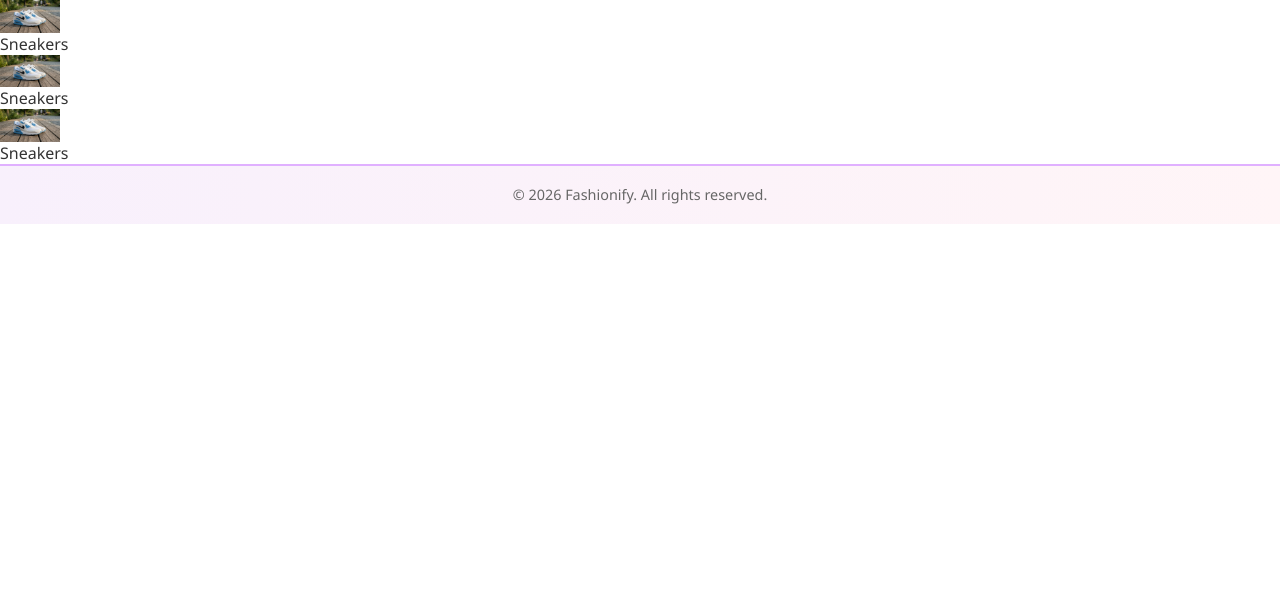
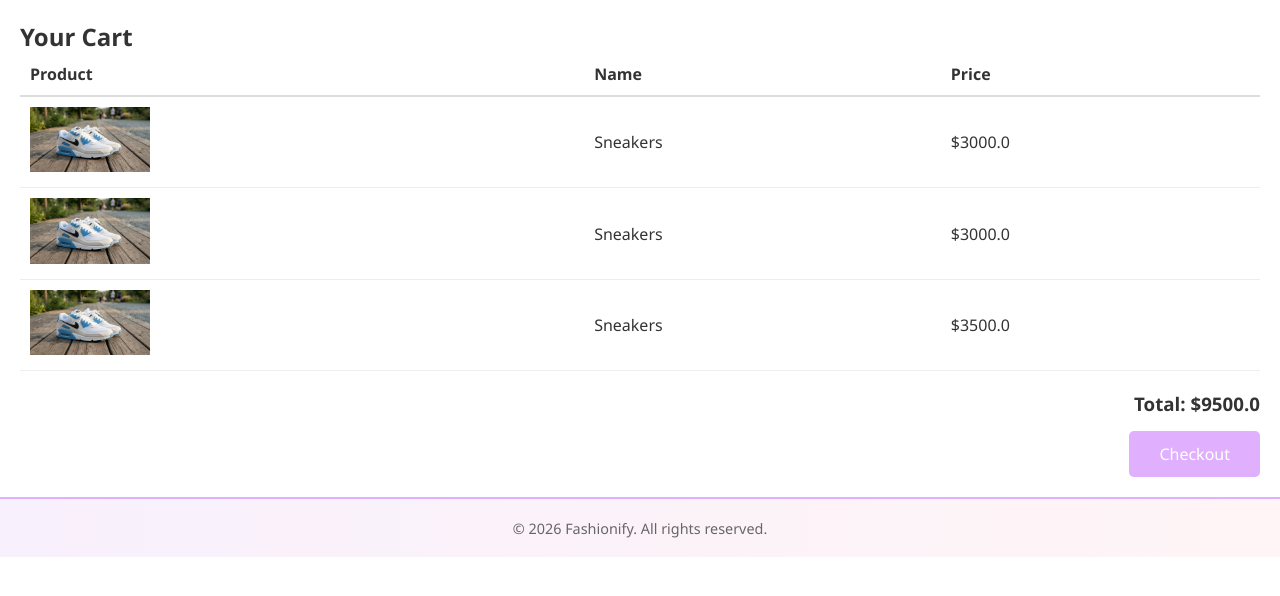
Before and after one commit to QiratHussain/Fashionify, a Flask app: page /cart in a window 1280 px wide. Shown: the part 69-665 px from the top of the page. Run offline with Flask 3, Linux system fonts and the light colour scheme; a user stored in the database is signed in; some libraries are stand-ins or nearby versions.

Commit message:
checkout page

```diff
--- a/main.py
+++ b/main.py
@@ -146,9 +146,19 @@ def cart():
     ).scalars().all()
     return render_template("cart.html", items=items, user=current_user)
 
+@app.route("/checkout")
+@login_required
+def checkout():
+    items = db.session.execute(
+        db.select(Cart).where(Cart.user_id == current_user.id)
+    ).scalars().all()
+    total = sum(item.product.price for item in items)
+    return render_template("checkout.html", items=items, total=total, user= current_user)
+
 # ------------------------------------------------------------------------
 if __name__=="__main__":
     app.run(debug=True)
+
 
 # TODO: 8. buy page
 # TODO: 11. checkout page
--- a/templates/cart.html
+++ b/templates/cart.html
@@ -1,7 +1,39 @@
 {% extends "base.html" %}
 {% block content %}
-{% for item in items %}
-  <img src="{{ item.product.img_url }}" width="60">
-  <p>{{ item.name }}</p>
-{% endfor %}
+<div style="width:100%; max-width:none; padding:20px;">
+  <h2>Your Cart</h2>
+
+  <table style="width:100%; border-collapse:collapse;">
+    <thead>
+      <tr style="text-align:left; border-bottom:2px solid #ddd;">
+        <th style="padding:10px;">Product</th>
+        <th style="padding:10px;">Name</th>
+        <th style="padding:10px;">Price</th>
+      </tr>
+    </thead>
+    <tbody>
+      {% for item in items %}
+      <tr style="border-bottom:1px solid #eee;">
+        <td style="padding:10px;">
+          <img src="{{ item.product.img_url }}" width="120" alt="{{ item.name }}">
+        </td>
+        <td style="padding:10px;">{{ item.name }}</td>
+        <td style="padding:10px;">${{ item.product.price }}</td>
+      </tr>
+      {% endfor %}
+    </tbody>
+  </table>
+
+  <h3 style="text-align:right; margin-top:20px;">
+    Total: ${{ items | sum(attribute='product.price') }}
+  </h3>
+
+  <div style="text-align:right; margin-top:15px;">
+    <a href="{{ url_for('checkout') }}"
+       style="display:inline-block; padding:12px 30px; background:#e0b0ff; color:#fff;
+              text-decoration:none; border-radius:5px; font-size:16px;">
+      Checkout
+    </a>
+  </div>
+</div>
 {% endblock %}
```
Also changed, not shown: templates/checkout.html (added, +35 -0 lines).
